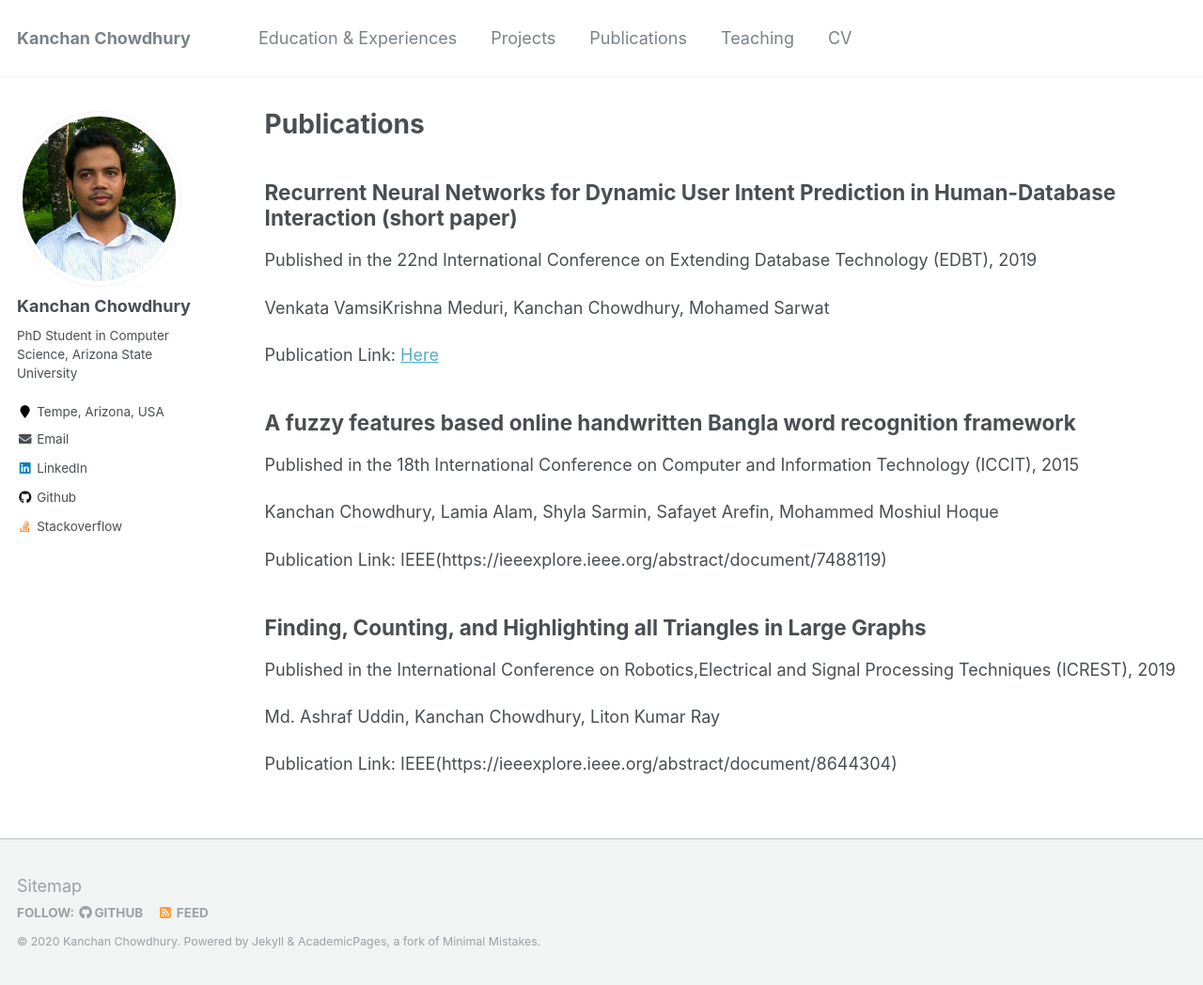
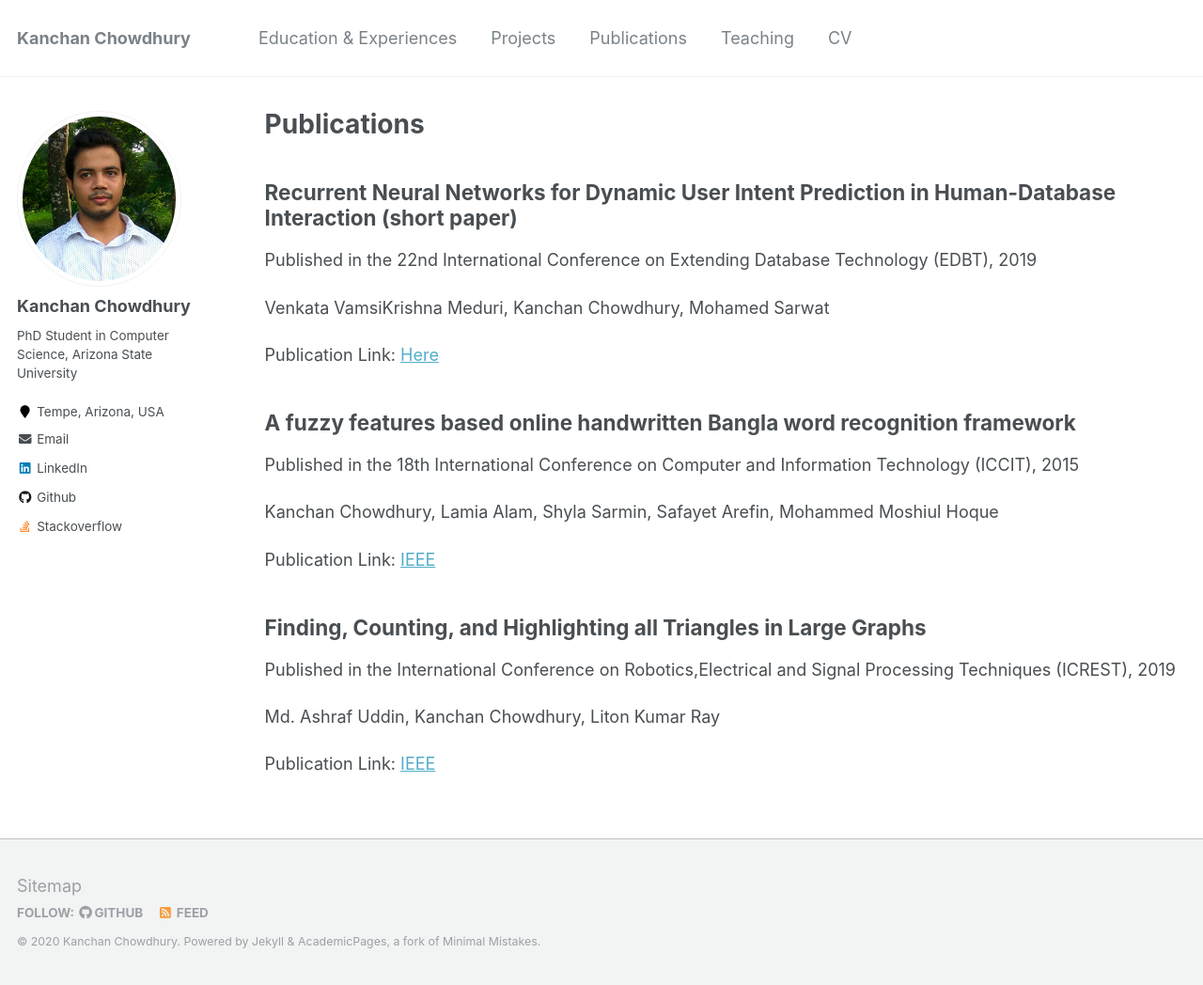
Before and after one commit to kanchanchy/kanchanchy.github.io, a Jekyll site: the page built from _pages/publications.md, in a window 1280 px wide and 1048 px high. Shown: the whole window at 94% size. Built offline with Jekyll 4.4.1, drawn with Linux system fonts in a browser that asks for light colours.

Commit message:
all publications added

```diff
--- a/_pages/publications.md
+++ b/_pages/publications.md
@@ -20,7 +20,7 @@ Published in the 18th International Conference on Computer and Information Techn
 
 Kanchan Chowdhury, Lamia Alam, Shyla Sarmin, Safayet Arefin, Mohammed Moshiul Hoque
 
-Publication Link: IEEE(https://ieeexplore.ieee.org/abstract/document/7488119)
+Publication Link: [IEEE](https://ieeexplore.ieee.org/abstract/document/7488119)
 
 Finding, Counting, and Highlighting all Triangles in Large Graphs
 ------
@@ -28,4 +28,4 @@ Published in the International Conference on Robotics,Electrical and Signal Proc
 
 Md. Ashraf Uddin, Kanchan Chowdhury, Liton Kumar Ray
 
-Publication Link: IEEE(https://ieeexplore.ieee.org/abstract/document/8644304)
+Publication Link: [IEEE](https://ieeexplore.ieee.org/abstract/document/8644304)
```
